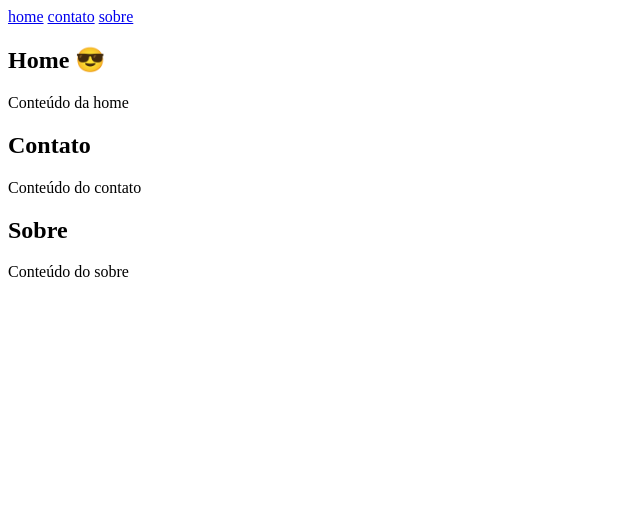
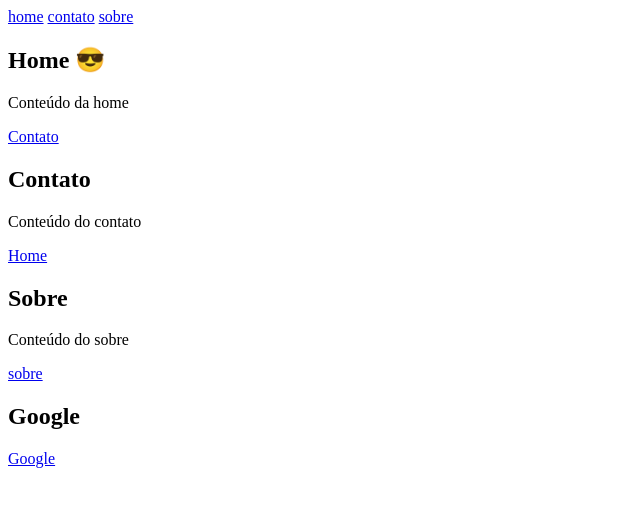
Before and after one commit to VitorGomesder4/fullstackcurso-03, a plain HTML site: page projeto/index.html in a window 1280 px wide. Shown: the whole page, without its empty margins (0-640 px from the left). Drawn offline with Linux system fonts and the light colour scheme.

Commit message:
anchor contato home sobre

```diff
--- a/projeto/index.html
+++ b/projeto/index.html
@@ -18,16 +18,27 @@
         <section id="home">
             <h1>Home 😎</h1>
             <p>Conteúdo da home</p>
+            <a href="./contato.html">Contato</a>
         </section>
 
         <section id="contato">
-            <h2>Contato </h2>
+            <h2>Contato</h2>
             <p>Conteúdo do contato</p>
+            <a href="./home.html">Home</a>
         </section>
 
         <section id="sobre">
             <h2>Sobre</h2>
             <p>Conteúdo do sobre</p>
+            <a href="./sobre.html">sobre</a>
+        </section>
+
+        <section>
+            <h2>Google</h2>
+            <a href="https://www.google.com">Google</a>
+            <!--Isso é um caminho absoluto
+            Url - uniform resource locator
+            -->
         </section>
 
     </main>
```
Also changed, not shown: projeto/contato.html (added), projeto/home.html (added), projeto/sobre.html (added).
